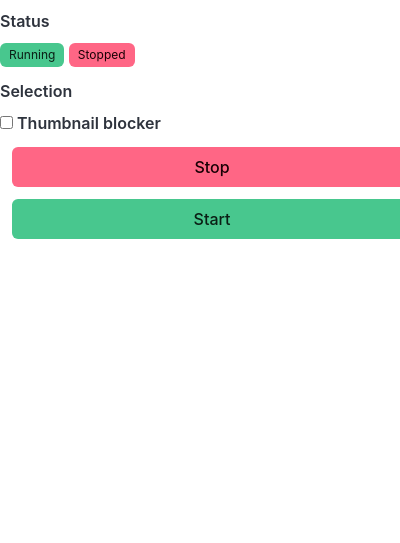
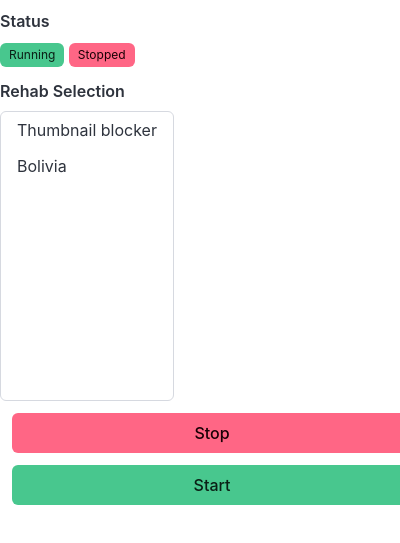
Before and after one commit to thatsawatertornado/Definite-Project, a browser extension: page popup/popup.html in a window 400 px wide. Shown: the part 51-594 px from the top of the page. Drawn offline with Linux system fonts and the light colour scheme.

Commit message:
redid the selection from a checkbox to a multiple dropdown

```diff
--- a/popup/popup.html
+++ b/popup/popup.html
@@ -20,17 +20,18 @@
       <span class="tag is-danger">Stopped</span>
     </div>
 
+    <div class="field">
+      <label class="label">Rehab Selection</label>
+      <div class="select is-multiple" >
+        <select multiple size="8" id="rehab_selection">
+          <option value="thumbnail_blocker">Thumbnail blocker</option>
+          <option value="Bolivia">Bolivia</option>
+          <!--duplicate the above chunk to add more checkboxes -->
+        </select>
+      </div>
+    </div>
 
-    <div class="checkboxes">
-      <label class="label">Selection</label>
 
-      <label class="label" >
-        <input type="checkbox" id="thumbnail_blocker_checkbox" />
-        Thumbnail blocker
-      </label>
-<!--duplicate the above chunk to add more checkboxes -->
-
-    </div>
 
     <div class="container m-3">
       <button class="button is-danger is-fullwidth" id="stop_button">Stop</button>
--- a/popup/popup.js
+++ b/popup/popup.js
@@ -1,6 +1,6 @@
 console.log("Strating popup");
 //Checkbox Elements
-const ThumbnailBlockerElement = document.getElementById("thumbnail_blocker_checkbox");
+const RehabSelection = document.getElementById("rehab_selection");
 
 //Button Elements
 const StopButton = document.getElementById("stop_button");
--- /dev/null
+++ b/scripts/bakground.js
@@ -0,0 +1 @@
+chrome.runtime
```
Also changed, not shown: scripts/content.js (renamed from scripts/background.js), 1 other file.
